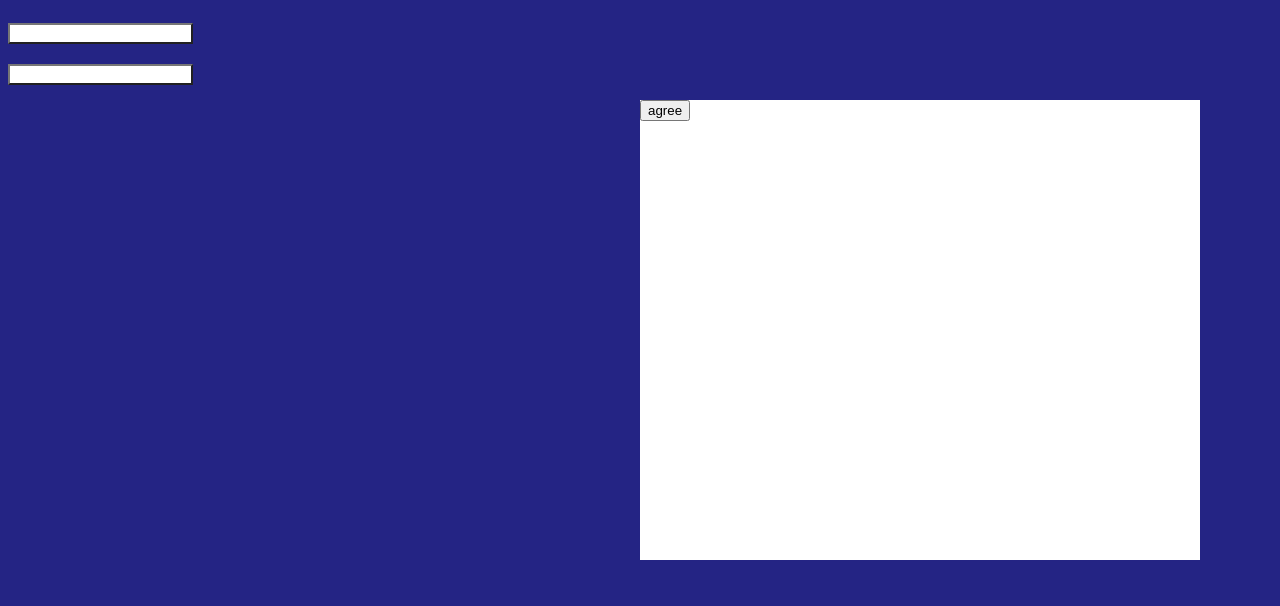
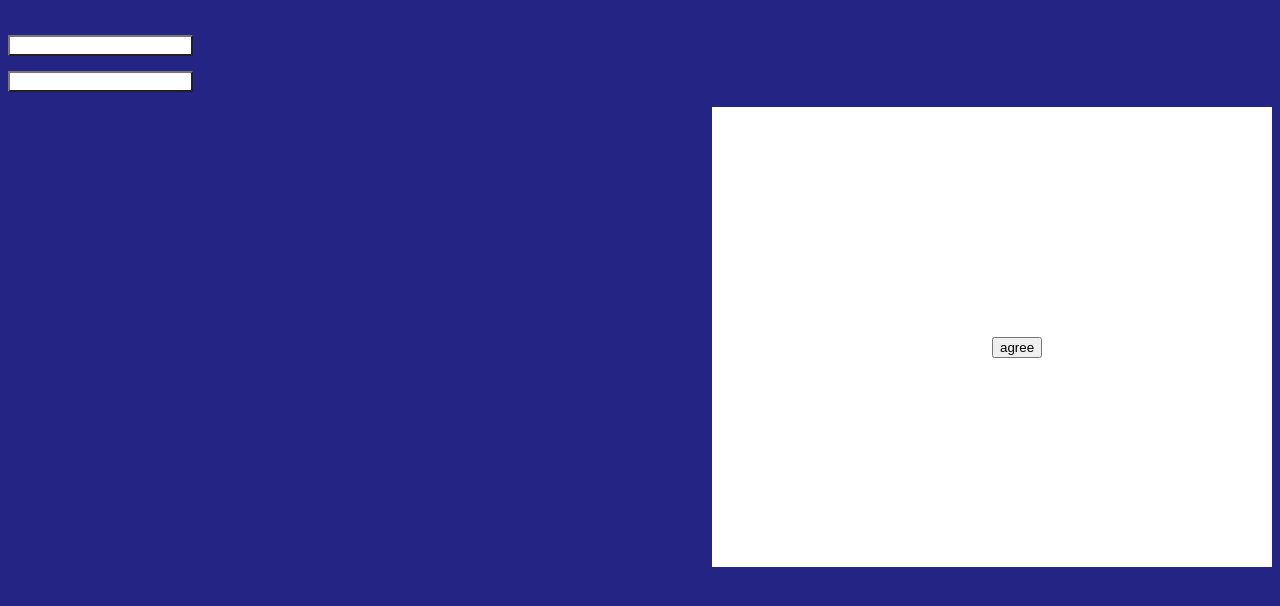
Before and after one commit to gautamiedara/bootstrap, a plain HTML site: page temp1.html in a window 1280 px wide. Drawn offline with Linux system fonts and the light colour scheme.

Commit message:
Corrected postioning
changed from margin-left/margin-right to top and left properties.

```diff
--- a/temp1.html
+++ b/temp1.html
@@ -10,35 +10,39 @@
 			margin-top: 15px;
 			border-style: outset;
 		}
-		input#t2{
+		div.textbox{
 			margin-top: 20px;
-			border-style: outset;
-
-		}
-		input#b1{
-			align: center;
-
+			/*border-style: outset;*/
 		}
 		div.loginArea{
 			position: relative;
 			background-color: white;
-			margin-left: 50%;
+
+			float: right;
 			margin-top: 15px;
 			width: 560px;
 			height: 460px;
-			/*text-align: center;*/
+
 		}
 
-
+		.login{
+			border-style : outset;
+			margin-top: 15px;
+		}
+		#b1{
+			position: relative;
+			left: 50%;
+			top:50%;
+		}
 
 	</style>
 	<body>
-		<input type="text" id="t1"></input><br>
-		<input type="text" id="t2"></input>
-
+		<div class="textbox">
+			<input type="text" class="login"></input><br>
+			<input type="text" class="login"></input>
+		</div>
 		<div class="loginArea">
 			<button id="b1">agree</button>
-
 		</div>
 	</body>
 		</html>
```
